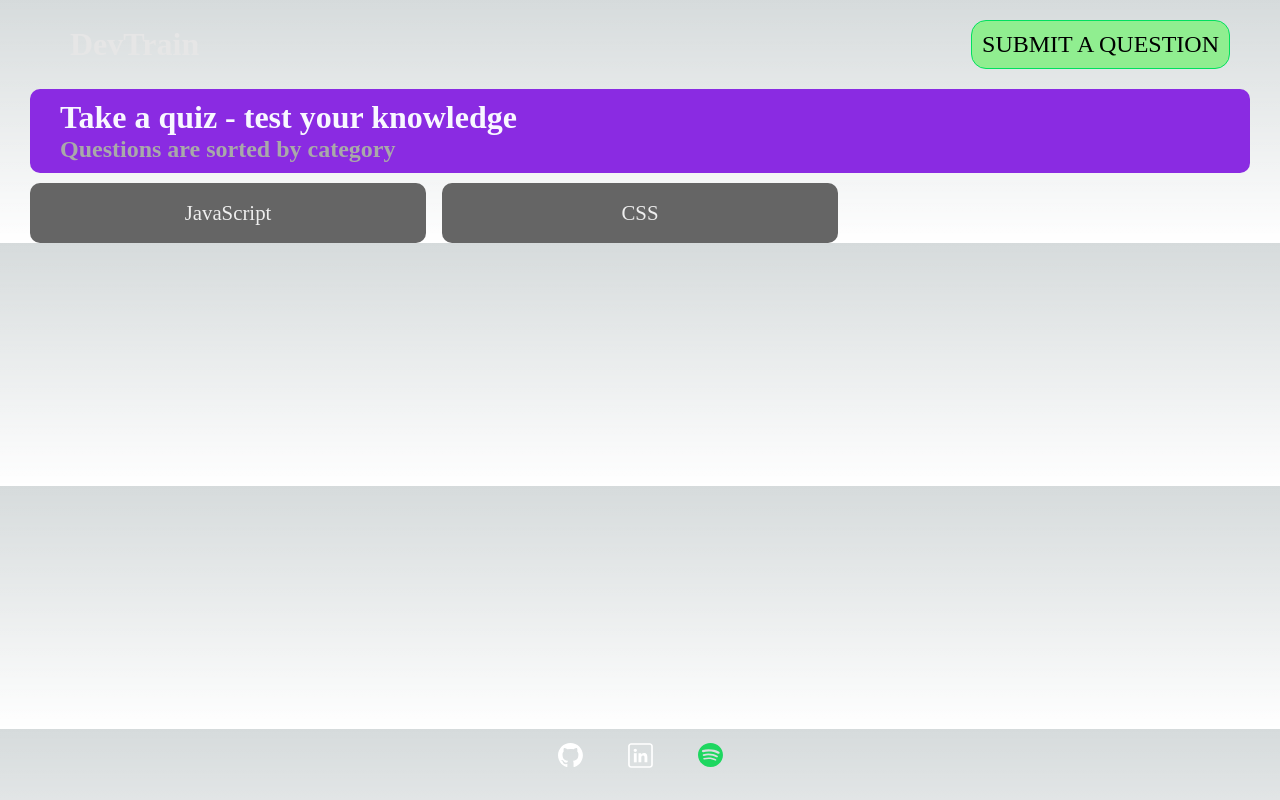
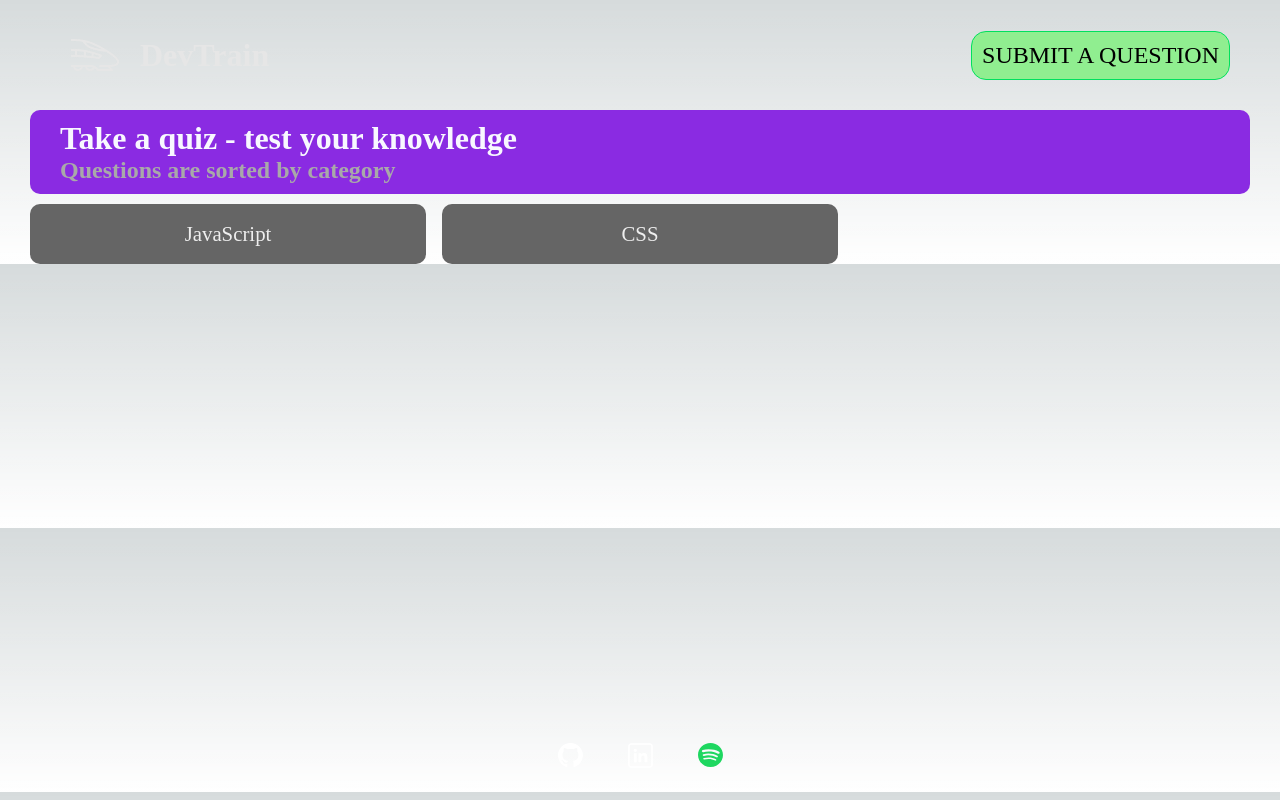
Before and after one commit to alexgeis/JavaScript-Quiz, a Next.js app in the folder quiz-app/: page / in a window 1280 px wide. Built offline with nearby package versions, Linux system fonts and the light colour scheme.

Commit message:
add train logo to navbar

```diff
--- a/quiz-app/components/NavBar.module.css
+++ b/quiz-app/components/NavBar.module.css
@@ -11,13 +11,15 @@
 }
 
 .logoWrapper {
-	display: flex;
-	align-items: center;
 	margin: 0 auto;
 	z-index: 1002;
 }
 
 .logo {
+	display: flex;
+	align-items: center;
+	justify-content: center;
+	gap: 20px;
 	/* height: 6em;
     padding: 1.5em; */
 	/* font-family: Poppins,sans-serif; */
@@ -28,10 +30,14 @@
 	font-size: 32px;
 	text-shadow: 0 0 var(--whiteColor), 0 1.5em var(--navActiveUnderlineColor);
 	overflow: hidden;
-	transition: 0.4s;
+	transition: all 0.3s ease-in-out;
 }
 .logo:hover {
-	text-shadow: 0 -1.2em var(--whiteColor), 0 0 var(--navActiveUnderlineColor);
+	transform: scale(1.05);
+}
+.logoImage {
+	width: 50px;
+	height: 50px;
 }
 
 .nav {
@@ -48,14 +54,14 @@
 	border-radius: 15px;
 	text-align: center;
 	color: #000;
-	-webkit-transition: -webkit-transform 0.2s;
-	transition: -webkit-transform 0.2s;
-	transition: transform 0.2s;
-	transition: transform 0.2s, -webkit-transform 0.2s;
+	-webkit-transition: -webkit-transform 0.3s;
+	transition: -webkit-transform 0.3s;
+	transition: transform 0.3s;
+	transition: transform 0.3s, -webkit-transform 0.3s;
 	cursor: pointer;
 }
 .navLink:hover {
-	transform: scale(1.1);
+	transform: scale(1.05);
 }
 .navLinkActive {
 	color: var(--whiteColor);
--- a/quiz-app/components/NavBar.tsx
+++ b/quiz-app/components/NavBar.tsx
@@ -1,6 +1,7 @@
 import { useState } from "react";
 import styles from "./NavBar.module.css";
-
+import trainLogo from "../assets/icons/nav/train-logo.png";
+import Image from "next/image";
 import Link from "next/link";
 
 export function NavBar() {
@@ -32,6 +33,11 @@ export function NavBar() {
 					href="/"
 					className={styles.logo}
 				>
+					<Image
+						src={trainLogo}
+						alt="train logo"
+						className={styles.logoImage}
+					/>
 					DevTrain
 				</a>
 			</div>
```
Also changed, not shown: quiz-app/assets/icons/nav/train-logo.png (added).
